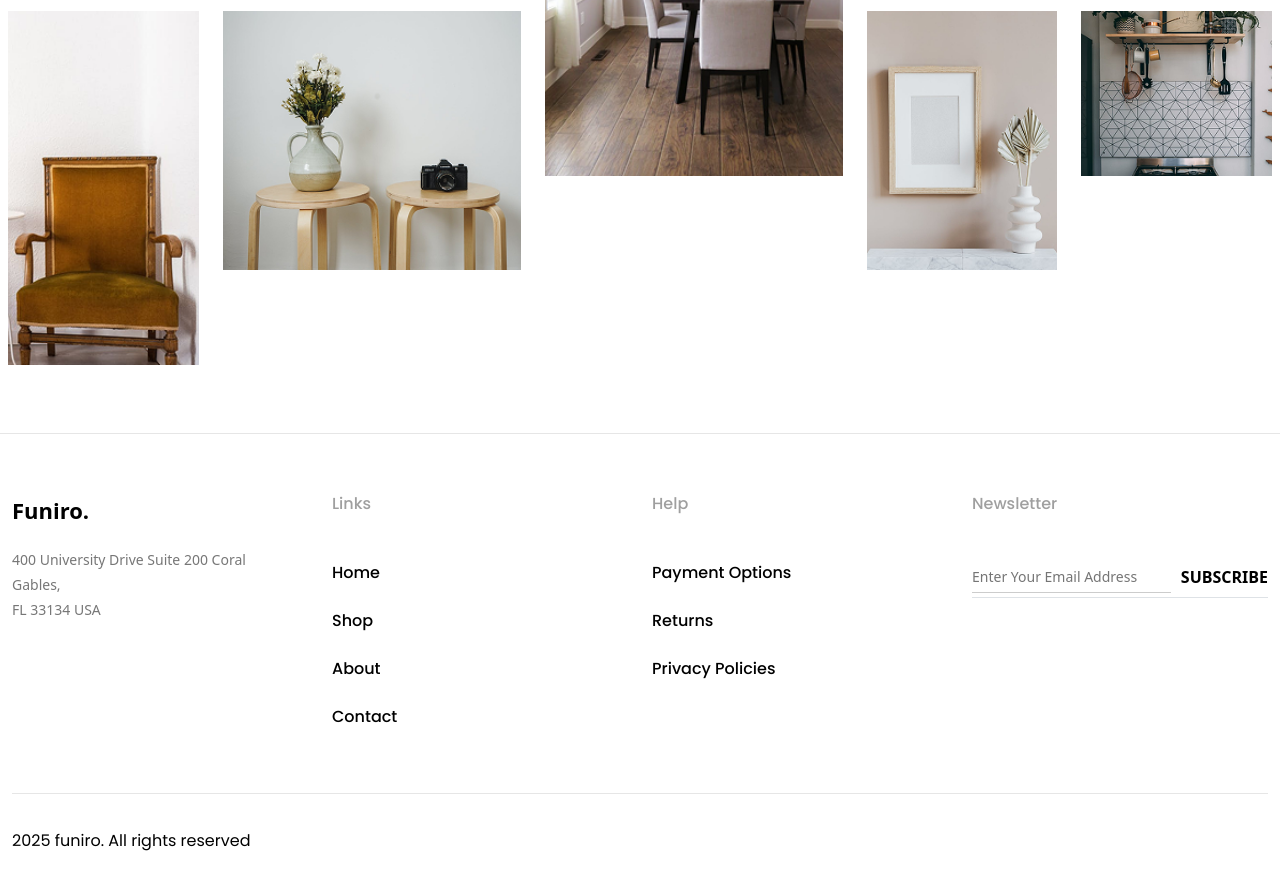
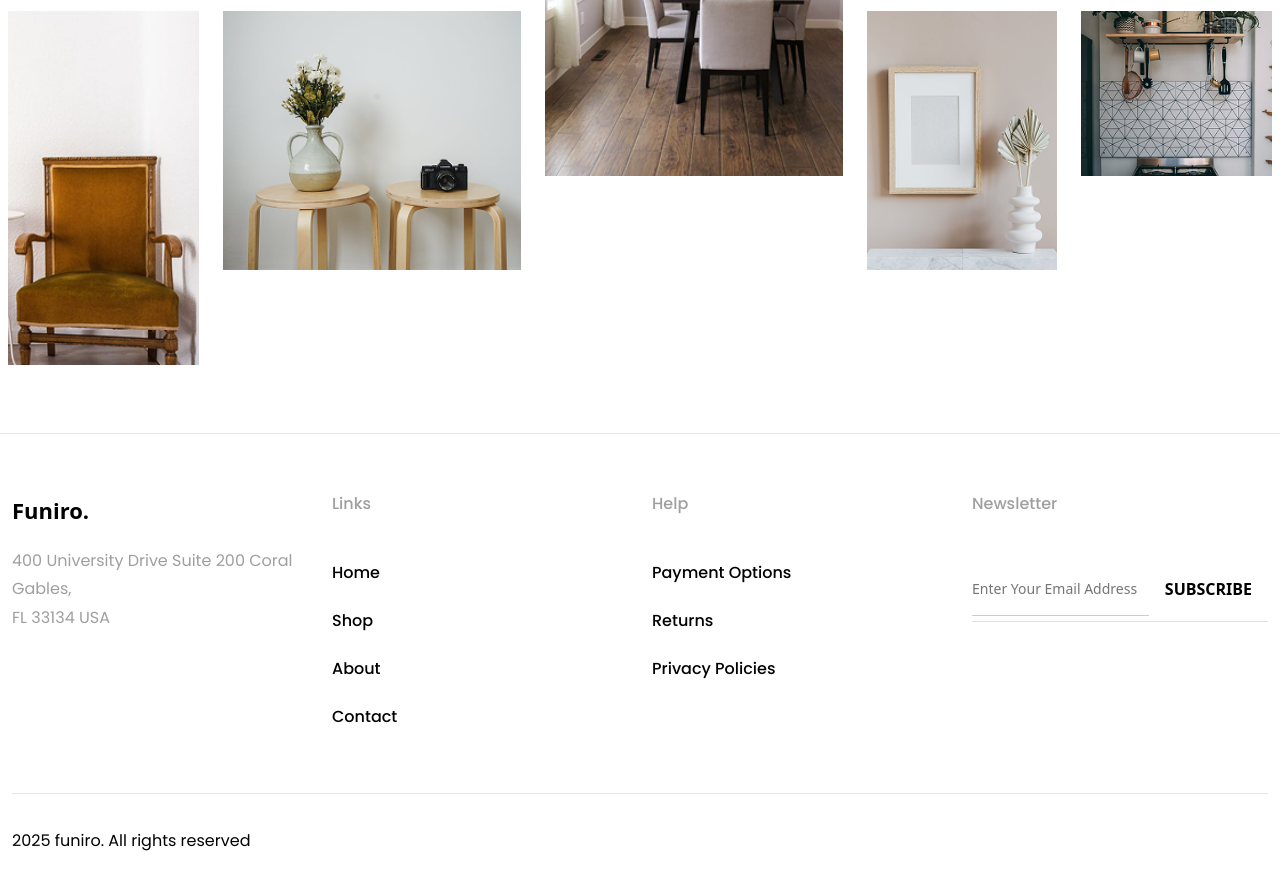
Before and after one commit to Tasmia-Chowdhury-Alif/Furniro, a plain HTML site: page index.html in a window 1280 px wide. Shown: the part 4315-5204 px from the top of the page. Drawn offline with Linux system fonts and the light colour scheme.

Commit message:
updated footer

```diff
--- a/index.html
+++ b/index.html
@@ -433,8 +433,8 @@
                 <div class="footer-link col-md-3 col-sm-6">
                     <h5 class="mb-5">Newsletter</h5>
                     <div class="d-flex align-items-center border-bottom pb-1">
-                        <input type="email" class="newsletter-input" placeholder="Enter Your Email Address" />
-                        <button class="subscribe-btn">SUBSCRIBE</button>
+                        <input type="email" class="newsletter-input py-3 " placeholder="Enter Your Email Address" />
+                        <button class="subscribe-btn p-3">SUBSCRIBE</button>
                     </div>
                 </div>
             </div>
--- a/style/style.css
+++ b/style/style.css
@@ -485,9 +485,11 @@ footer a:hover {
 }
 
 .footer-address {
-    color: #777;
-    font-size: 14px;
+    font-family: var(--font-family);
+    font-weight: 400;
+    font-size: 16px;
     line-height: 1.8;
+    color: #9f9f9f;
 }
 
 .newsletter-input {
```
